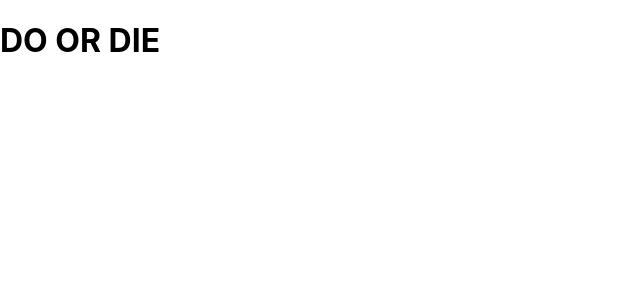
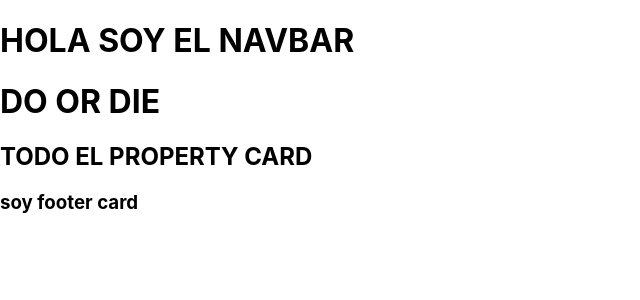
Before and after one commit to andresnb/react-get-that-home, a JavaScript app: page / in a window 1280 px wide. Shown: the top 300 px of the page, without its empty margins (0-640 px from the left). Built offline with nearby package versions, Linux system fonts and the light colour scheme; the HTML template or start-up script is replaced by a standard one.

Commit message:
chore: components examples

```diff
--- a/src/App.js
+++ b/src/App.js
@@ -1,8 +1,14 @@
+import Navbar from './components/Navbar';
+import PropertyCard from './components/PropertyCard';
 import './App.css';
 
 function App() {
   return (
-    <h1>DO OR DIE</h1>
+    <div>
+      <Navbar />
+      <h1>DO OR DIE</h1>
+      <PropertyCard />
+    </div>
   );
 }
 
--- /dev/null
+++ b/src/components/Navbar/index.js
@@ -0,0 +1,3 @@
+import Navbar from "./navbar"
+
+export default Navbar
--- /dev/null
+++ b/src/components/Navbar/navbar.js
@@ -0,0 +1,8 @@
+
+function Navbar(){
+  return (
+    <h1>HOLA SOY EL NAVBAR</h1>
+  )
+}
+
+export default Navbar
--- /dev/null
+++ b/src/components/PropertyCard/footerCard.js
@@ -0,0 +1,7 @@
+function FooterCard(){
+  return (
+    <h3>soy footer card</h3>
+  )
+}
+
+export default FooterCard
--- /dev/null
+++ b/src/components/PropertyCard/index.js
@@ -0,0 +1,3 @@
+import PropertyCard from "./propertyCard"
+
+export default PropertyCard
--- /dev/null
+++ b/src/components/PropertyCard/propertyCard.js
@@ -0,0 +1,12 @@
+import FooterCard from "./footerCard"
+
+function PropertyCard(){
+  return (
+    <div>
+      <h2>TODO EL PROPERTY CARD</h2>
+      <FooterCard />
+    </div>
+  )
+}
+
+export default PropertyCard
```
